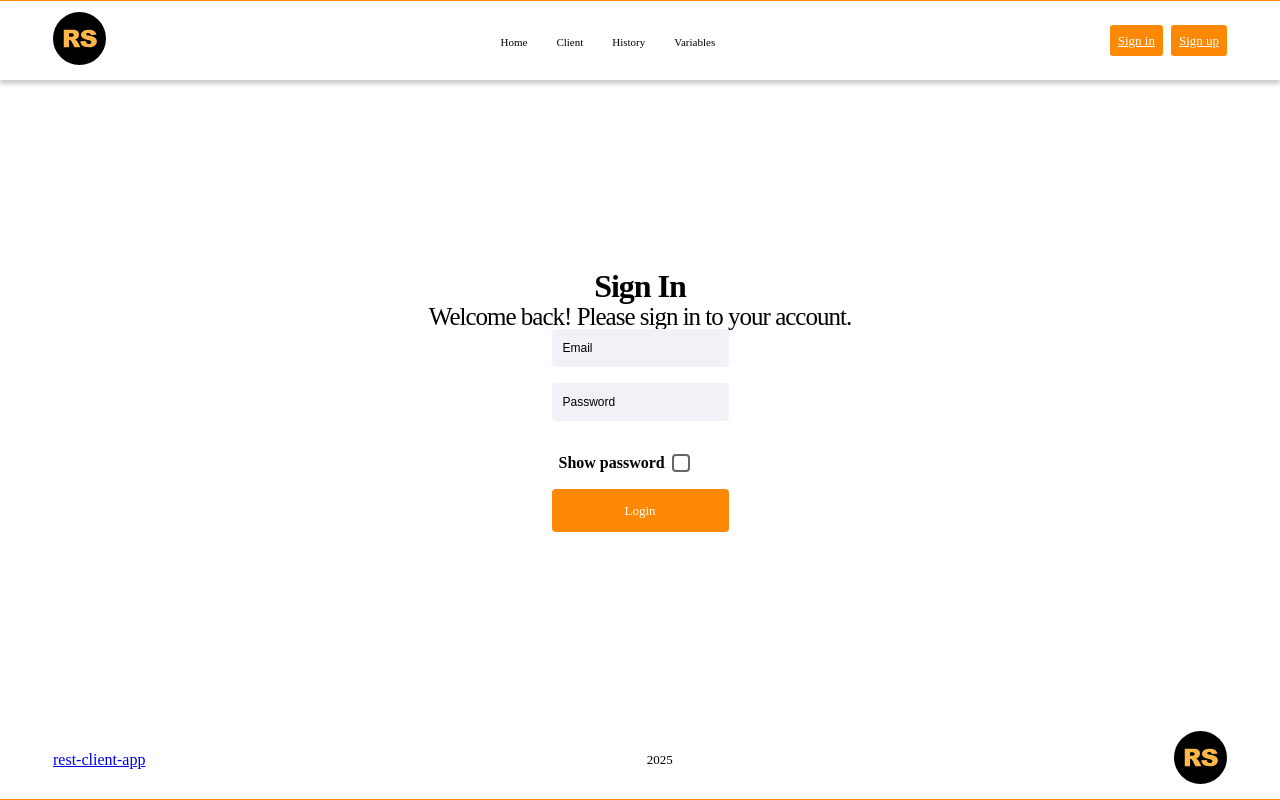
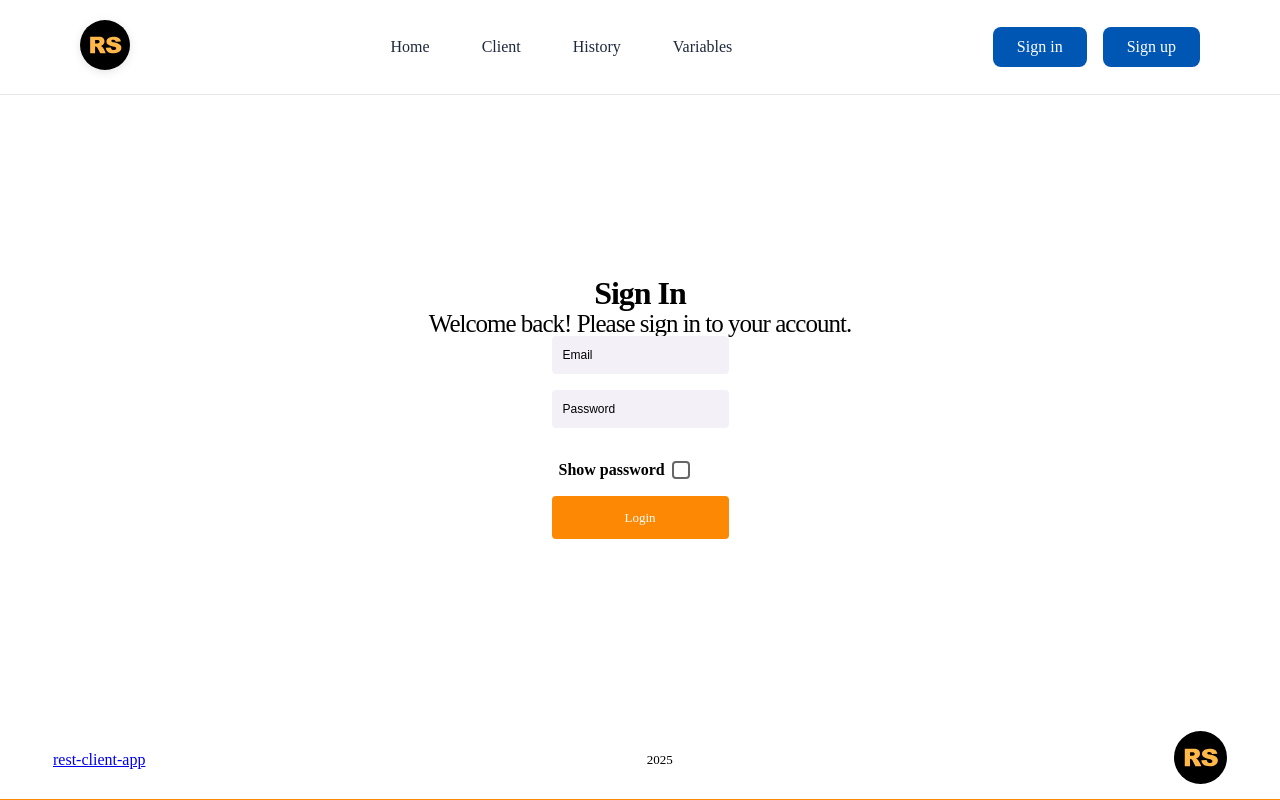
Before and after one commit to Veronika-Kashlej/RESTclient, a Next.js app: page /sign-in in a window 1280 px wide. Built offline with nearby package versions, Linux system fonts and the light colour scheme; no server answers; sample sign-in values are in the browser's storage.

Commit message:
style: Styles for header

```diff
--- a/app/components/header/header.sass
+++ b/app/components/header/header.sass
@@ -1,45 +1,55 @@
-@use '../../utils/styles/general/vars.scss' as *;
-@use '../../utils/styles/mixins/_adaptive-properties.sass' as *;
+@use '../../utils/styles/general/vars.scss' as *
+@use '../../utils/styles/mixins/_adaptive-properties.sass' as *
 
 .header
+  position: sticky
+  top: 0
+  z-index: 1000
   display: flex
+  align-items: center
   justify-content: space-between
-  align-items: center
-  padding: aCalc(16) aCalc(80)
-  border-top: aCalc(2) solid #fc8803
-  box-shadow: 0 aCalc(6) aCalc(6) rgba(0, 0, 0, 0.2)
-  border-radius: aCalc(2)
-  position: sticky
-  background-color: #ffffff
-  z-index: 1
-  top: 0
-  transition: padding .3s, background-color .3s
-  +mob($sm)
+  padding: 20px 80px
+  background: rgba(255, 255, 255, 0.98)
+  backdrop-filter: blur(20px)
+  border-bottom: 1px solid rgba(0, 0, 0, 0.1)
+  transition: all 0.3s ease
+
+  &.sticky
+    padding: 10px 80px
+    background: rgba(255, 255, 255, 0.95)
+    box-shadow: 0 2px 10px rgba(0, 0, 0, 0.1)
+
+  a:first-child
+    transition: transform 0.3s ease
+    &:hover
+      transform: scale(1.05)
+
+  img
+    width: 50px
+    height: 50px
+    transition: all 0.3s ease
+    filter: drop-shadow(0 2px 4px rgba(0, 0, 0, 0.1))
+
++mob($sm)
+  .header
+    padding: 16px 20px
     flex-direction: column
-    gap: 8px
-    padding: 16px
-  &__btns
-    display: flex
-    gap: aCalc(12)
-    +mob($sm)
+    gap: 16px
+
+    &.sticky
+      padding: 12px 20px
+
+    img
+      width: 60px
+      height: 60px
+
+    .header__btns
       flex-direction: column
-      gap: 8px
+      gap: 12px
       width: 100%
-  img, svg, button
-    transition: transform .3s, background-color .3s, color .3s
-  svg, img
-    width: aCalc(80)
-    height: aCalc(80)
-    object-fit: cover
-    +mob($sm)
-      width: 50px
-      height: 50px
-  &._active
-    padding: aCalc(9) aCalc(40)
-    background-color: #b5ebf7
-    img, svg, button
-      transform: scale(0.8)
-    button
-      background-color: #000000
-      &:hover
-        color: #fc8803
+
+    .btn-primary
+      width: 100%
+      text-align: center
+      padding: 12px 20px
+      font-size: 14px
--- a/app/components/header/header.tsx
+++ b/app/components/header/header.tsx
@@ -1,13 +1,24 @@
-import React from 'react';
+import React, { useEffect, useState } from 'react';
 import Link from 'next/link';
 import rsLogo from '../../assets/rss-logo.svg';
 import Image from 'next/image';
 import Navigation from '../Navigation';
-import type { Header } from '@/types/interfaces';
+import type { Header as HeaderType } from '@/types/interfaces';
 
-const Header = (props: Header) => {
+const Header = (props: HeaderType) => {
+  const [isSticky, setIsSticky] = useState(false);
+
+  useEffect(() => {
+    const handleScroll = () => {
+      setIsSticky(window.scrollY > 50);
+    };
+
+    window.addEventListener('scroll', handleScroll);
+    return () => window.removeEventListener('scroll', handleScroll);
+  }, []);
+
   return (
-    <header data-testid="header" className={props.className}>
+    <header data-testid="header" className={`${props.className} ${isSticky ? 'sticky' : ''}`}>
       <Link href="/">
         <Image src={rsLogo} alt="RSS Logo" width={80} height={80} priority />
       </Link>
--- a/app/components/navigation/navigation.sass
+++ b/app/components/navigation/navigation.sass
@@ -1,43 +1,78 @@
-@use '../../utils/styles/general/vars.scss' as *;
-@use '../../utils/styles/mixins/_adaptive-properties.sass' as *;
+.header__btns
+    display: flex
+    gap: 16px
+    align-items: center
+
+.btn-primary
+    padding: 12px 24px
+    border-radius: 8px
+    font-size: 16px
+    font-weight: 500
+    text-decoration: none
+    transition: all 0.3s ease
+    background: #0056b3
+    color: white
+    border: none
+    cursor: pointer
+
+    &:hover
+        background: #007bff
+        transform: translateY(-2px)
+        box-shadow: 0 4px 12px #0056b3
+
+    &:active
+        transform: translateY(0)
 
 .navigation
-  display: flex
-  align-items: center
+    display: flex
+    align-items: center
 
-  &__list
-    display: flex
-    list-style: none
-    margin: 0
-    padding: 0
-    gap: aCalc(20)
-    +mob($sm)
-      gap: 16px
-      flex-direction: column
-      width: 100%
+    &__list
+        display: flex
+        list-style: none
+        margin: 0
+        padding: 0
+        gap: 4px
 
-  &__item
-    margin: 0
-    padding: 0
+    &__item
+        position: relative
 
-  &__link
-    color: inherit
-    text-decoration: none
-    font-size: aCalc(16)
-    font-weight: 500
-    padding: aCalc(8) aCalc(12)
-    border-radius: aCalc(4)
-    transition: background-color .3s, color .3s
-    +mob($sm)
-      font-size: 16px
-      padding: 8px 12px
-      display: block
-      width: 100%
-      text-align: center
+    &__link
+        position: relative
+        display: flex
+        align-items: center
+        padding: 16px 24px
+        text-decoration: none
+        color: #1e293b
+        font-weight: 500
+        font-size: 16px
+        border-radius: 8px
+        transition: all 0.3s ease
+        background: transparent
 
-    &:hover
-      background-color: rgba(252, 136, 3, 0.1)
-      color: #fc8803
+        &::after
+            content: ''
+            position: absolute
+            bottom: 0
+            left: 50%
+            width: 0
+            height: 3px
+            background: linear-gradient(135deg, #007bff 0%, #0056b3 100%)
+            transition: all 0.3s ease
+            transform: translateX(-50%)
+            border-radius: 2px 2px 0 0
 
-    &:active
-      background-color: rgba(252, 136, 3, 0.2)
+        &:hover
+            color: #007bff
+
+            &::after
+                width: 80%
+
+        &[aria-current="page"]
+            color: #007bff
+            background: rgba(0, 123, 255, 0.1)
+            font-weight: 600
+
+            &::after
+                width: 80%
+                background: linear-gradient(135deg, #007bff 0%, #0056b3 100%)
```
